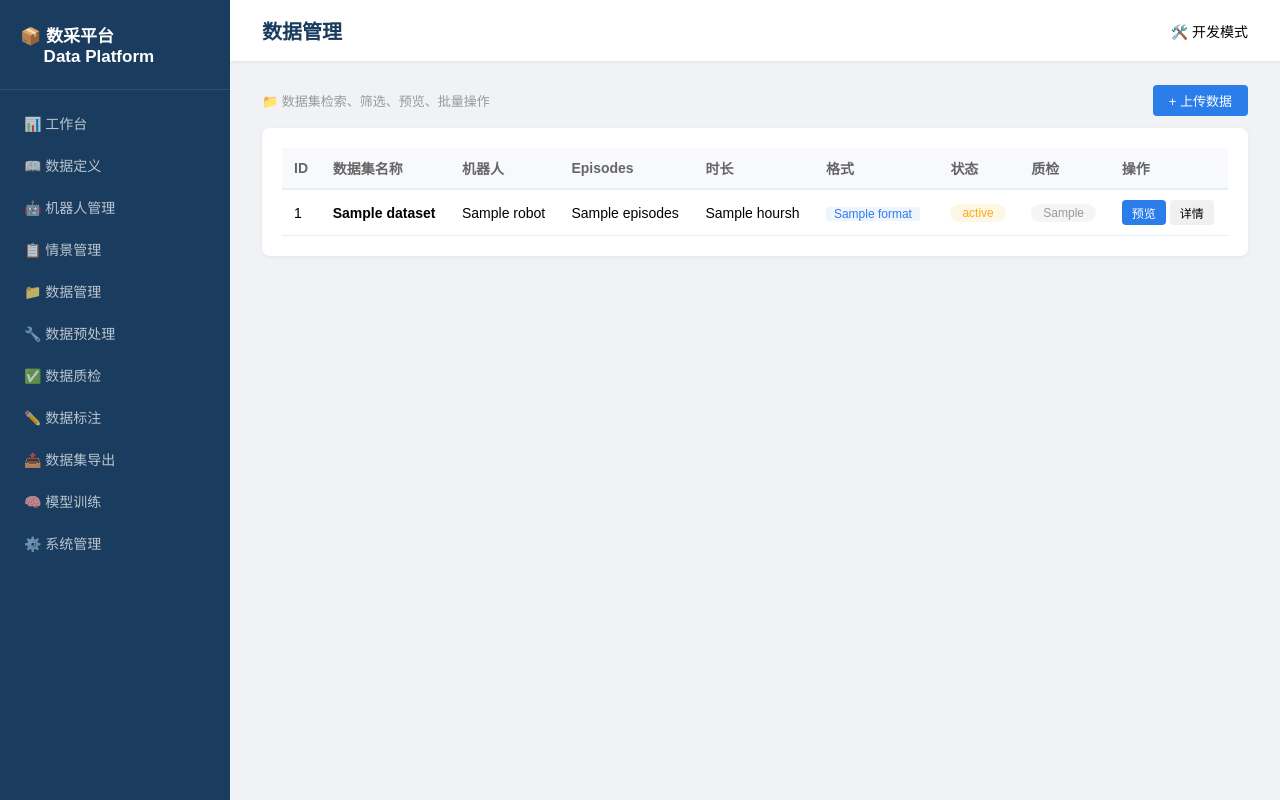
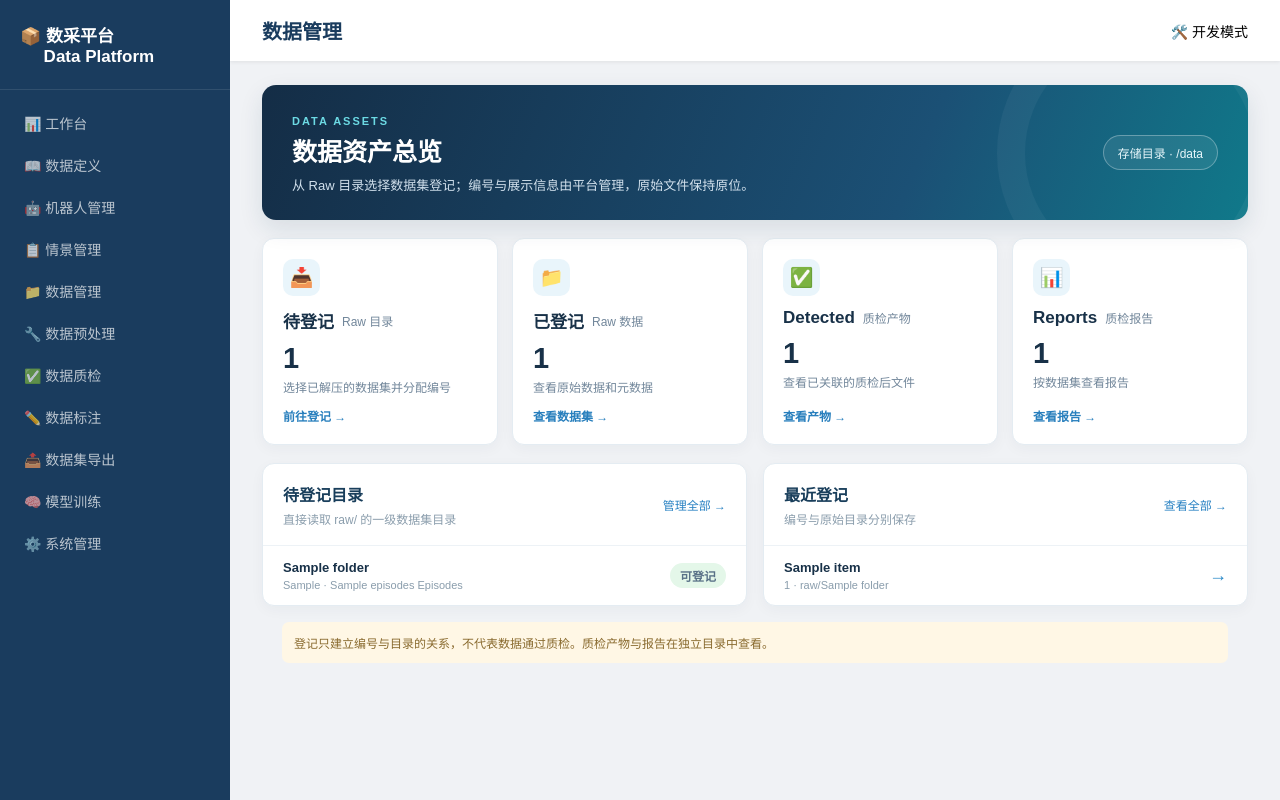
Before and after one commit to heisan233/HKC_Data_Platform, a FastAPI app: template app/templates/data.html in a window 1280 px wide. Run offline with FastAPI, Linux system fonts and the light colour scheme; the template is opened without the code that fills it: most values are stand-ins (such as "Sample title", 1, 10 or a date in 2020).

Commit message:
feat: 重做数据管理总览页面

```diff
--- a/app/templates/data.html
+++ b/app/templates/data.html
@@ -1,35 +1,23 @@
 {% extends "base.html" %}
 {% block page_title %}数据管理{% endblock %}
 {% block content %}
-<div class="flex mb-12">
-    <div><span class="text-muted">📁 数据集检索、筛选、预览、批量操作</span></div>
-    <button class="btn btn-primary">+ 上传数据</button>
-</div>
-<div class="card">
-    <table class="table">
-        <tr><th>ID</th><th>数据集名称</th><th>机器人</th><th>Episodes</th><th>时长</th><th>格式</th><th>状态</th><th>质检</th><th>操作</th></tr>
-        {% for d in datasets %}
-        <tr>
-            <td>{{ d.id }}</td>
-            <td><strong>{{ d.name }}</strong></td>
-            <td>{{ d.robot }}</td>
-            <td>{{ d.episodes }}</td>
-            <td>{{ d.hours }}h</td>
-            <td><span class="tag">{{ d.format }}</span></td>
-            <td><span class="status-badge
-                {% if d.status == '已入库' %}status-done
-                {% elif d.status == '采集中' %}status-running
-                {% else %}status-paused{% endif %}">{{ d.status }}</span></td>
-            <td><span class="status-badge
-                {% if d.qc == '通过' %}status-done
-                {% elif d.qc == '待检' %}status-paused
-                {% else %}status-offline{% endif %}">{{ d.qc }}</span></td>
-            <td>
-                <button class="btn btn-primary btn-sm">预览</button>
-                <button class="btn btn-sm" style="background:#f0f0f0;">详情</button>
-            </td>
-        </tr>
-        {% endfor %}
-    </table>
+<link rel="stylesheet" href="/static/css/data.css">
+<div class="dm-wrap">
+  <section class="dm-hero"><div><span class="dm-eyebrow">DATA ASSETS</span><h2>数据资产总览</h2><p>从 Raw 目录选择数据集登记；编号与展示信息由平台管理，原始文件保持原位。</p></div><span class="dm-hero-pill">存储目录 · /data</span></section>
+  <div class="dm-grid dm-grid-four">
+    <a class="dm-tile" href="/data/manage/"><div class="dm-tile-icon">📥</div><div class="dm-tile-title">待登记 <span>Raw 目录</span></div><strong>{{ pending|length }}</strong><p>选择已解压的数据集并分配编号</p><span class="dm-tile-link">前往登记 →</span></a>
+    <a class="dm-tile" href="/data/raw/"><div class="dm-tile-icon">📁</div><div class="dm-tile-title">已登记 <span>Raw 数据</span></div><strong>{{ managed|length }}</strong><p>查看原始数据和元数据</p><span class="dm-tile-link">查看数据集 →</span></a>
+    <a class="dm-tile" href="/data/detected/"><div class="dm-tile-icon">✅</div><div class="dm-tile-title">Detected <span>质检产物</span></div><strong>{{ detected_count }}</strong><p>查看已关联的质检后文件</p><span class="dm-tile-link">查看产物 →</span></a>
+    <a class="dm-tile" href="/data/reports/"><div class="dm-tile-icon">📊</div><div class="dm-tile-title">Reports <span>质检报告</span></div><strong>{{ report_count }}</strong><p>按数据集查看报告</p><span class="dm-tile-link">查看报告 →</span></a>
+  </div>
+  <div class="dm-columns">
+    <section class="dm-panel"><div class="dm-panel-head"><div><h3>待登记目录</h3><p>直接读取 raw/ 的一级数据集目录</p></div><a href="/data/manage/">管理全部 →</a></div>
+      {% for item in pending[:5] %}<div class="dm-list-row"><div><strong>{{ item.folder }}</strong><small>{{ item.robot_type }} · {{ item.episodes if item.episodes is not none else '—' }} Episodes</small></div><span class="dm-badge {% if item.state == 'ready' %}dm-ok{% else %}dm-warn{% endif %}">{{ '可登记' if item.state == 'ready' else '需检查' }}</span></div>{% else %}<div class="dm-empty">暂无待登记数据集。</div>{% endfor %}
+    </section>
+    <section class="dm-panel"><div class="dm-panel-head"><div><h3>最近登记</h3><p>编号与原始目录分别保存</p></div><a href="/data/raw/">查看全部 →</a></div>
+      {% for item in managed[:5] %}<a class="dm-list-row" href="/data/raw/{{ item.id }}"><div><strong>{{ item.name }}</strong><small>{{ item.id }} · raw/{{ item.folder }}</small></div><span class="dm-arrow">→</span></a>{% else %}<div class="dm-empty">暂无登记记录。</div>{% endfor %}
+    </section>
+  </div>
+  <div class="dm-notice">登记只建立编号与目录的关系，不代表数据通过质检。质检产物与报告在独立目录中查看。</div>
 </div>
 {% endblock %}
```
